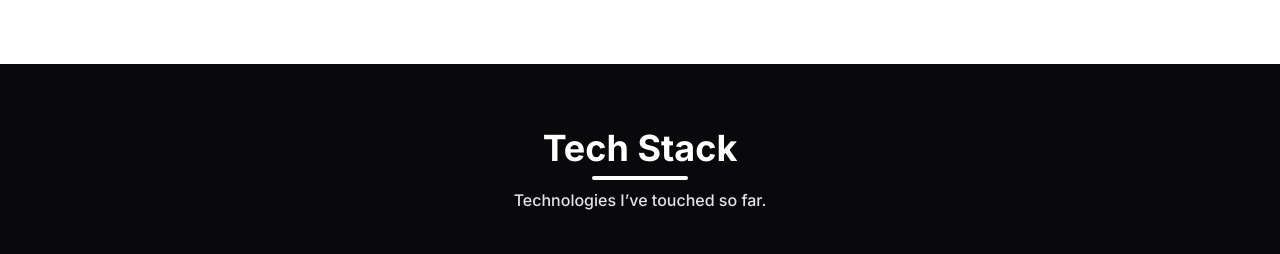
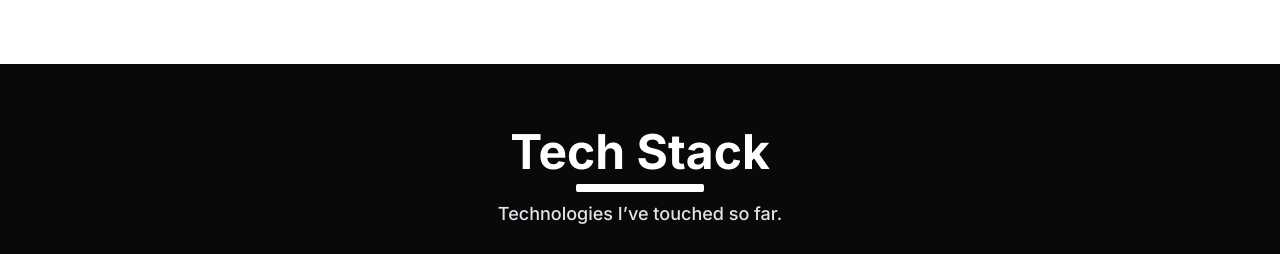
Before and after one commit to rzkyalbani/web-portfolio, a React (Vite) app: page / in a window 1280 px wide. Shown: the part 1640-1894 px from the top of the page. Built offline with nearby package versions, Linux system fonts and the light colour scheme.

Commit message:
feat(ui): Create tech stack section responsive to tablet view

```diff
--- a/src/components/SkillsSection.jsx
+++ b/src/components/SkillsSection.jsx
@@ -2,21 +2,23 @@ import icons from "../helpers/icons";
 
 function SkillsSection() {
     return (
-        <section className="flex flex-col gap-9 px-8 py-16 bg-zinc-950">
-            <div className="flex flex-col gap-2 items-center">
-                <h3 className="text-white text-4xl font-bold">Tech Stack</h3>
-                <div className="w-24 h-1 bg-white rounded-sm"></div>
-                <p className="text-base font-medium text-zinc-200">
+        <section className="flex flex-col gap-9 bg-zinc-950 px-8 py-16">
+            <div className="flex flex-col items-center gap-2">
+                <h3 className="text-4xl font-bold text-white md:text-5xl">
+                    Tech Stack
+                </h3>
+                <div className="h-1 w-24 rounded-sm bg-white md:h-2 md:w-32 md:rounded-xs"></div>
+                <p className="text-base font-medium text-zinc-200 md:text-lg">
                     Technologies I’ve touched so far.
                 </p>
             </div>
-            <div className="flex justify-center items-center flex-wrap py-2 gap-5">
+            <div className="flex flex-wrap items-center justify-center gap-5 py-2">
                 {icons.map((i) => (
                     <div
                         key={i.id}
-                        className="flex flex-col justify-center items-center gap-2 w-24 h-24 border-2 border-zinc-300 rounded-4xl rounded-tl-none"
+                        className="flex h-24 w-24 flex-col items-center justify-center gap-2 rounded-4xl rounded-tl-none border-2 border-zinc-300"
                     >
-                        <img src={i.src} alt={i.name} className="w-11 h-11" />
+                        <img src={i.src} alt={i.name} className="h-11 w-11" />
                         <p className="text-xs font-bold text-white">{i.name}</p>
                     </div>
                 ))}
```
